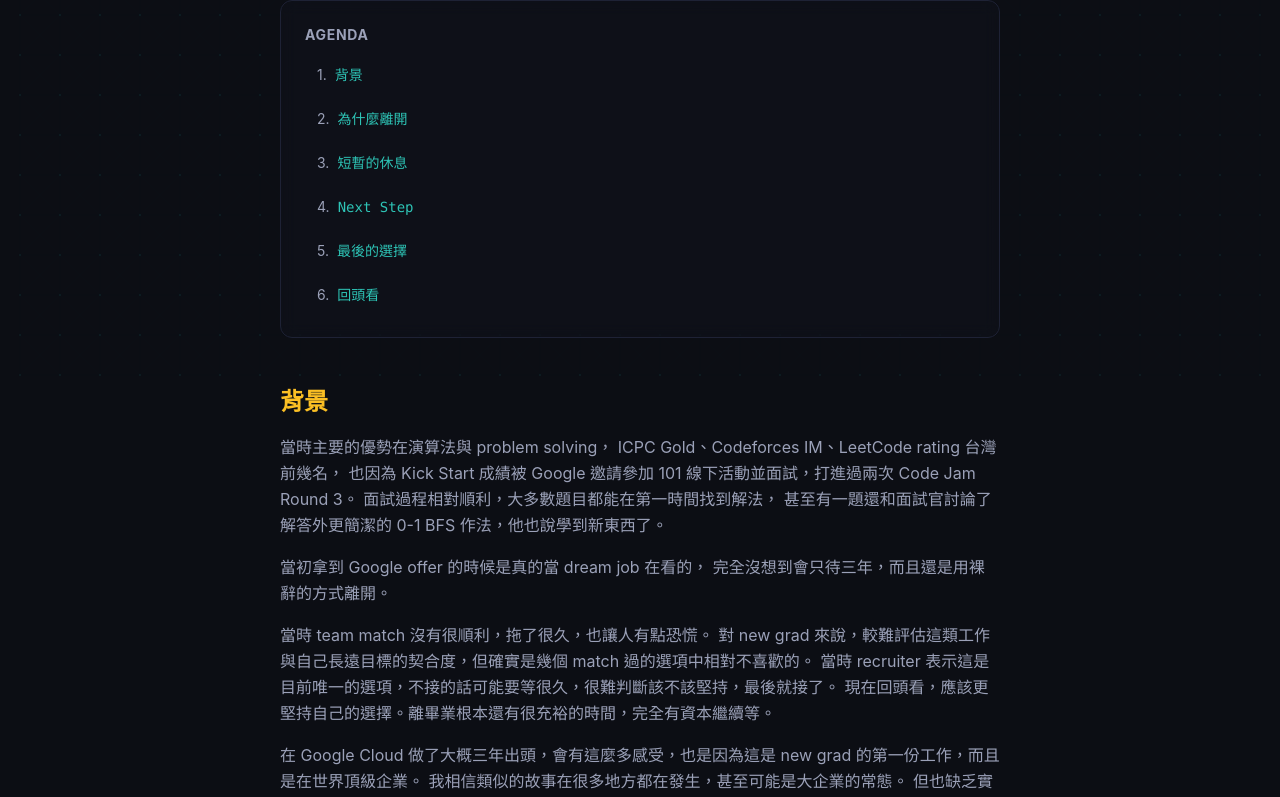
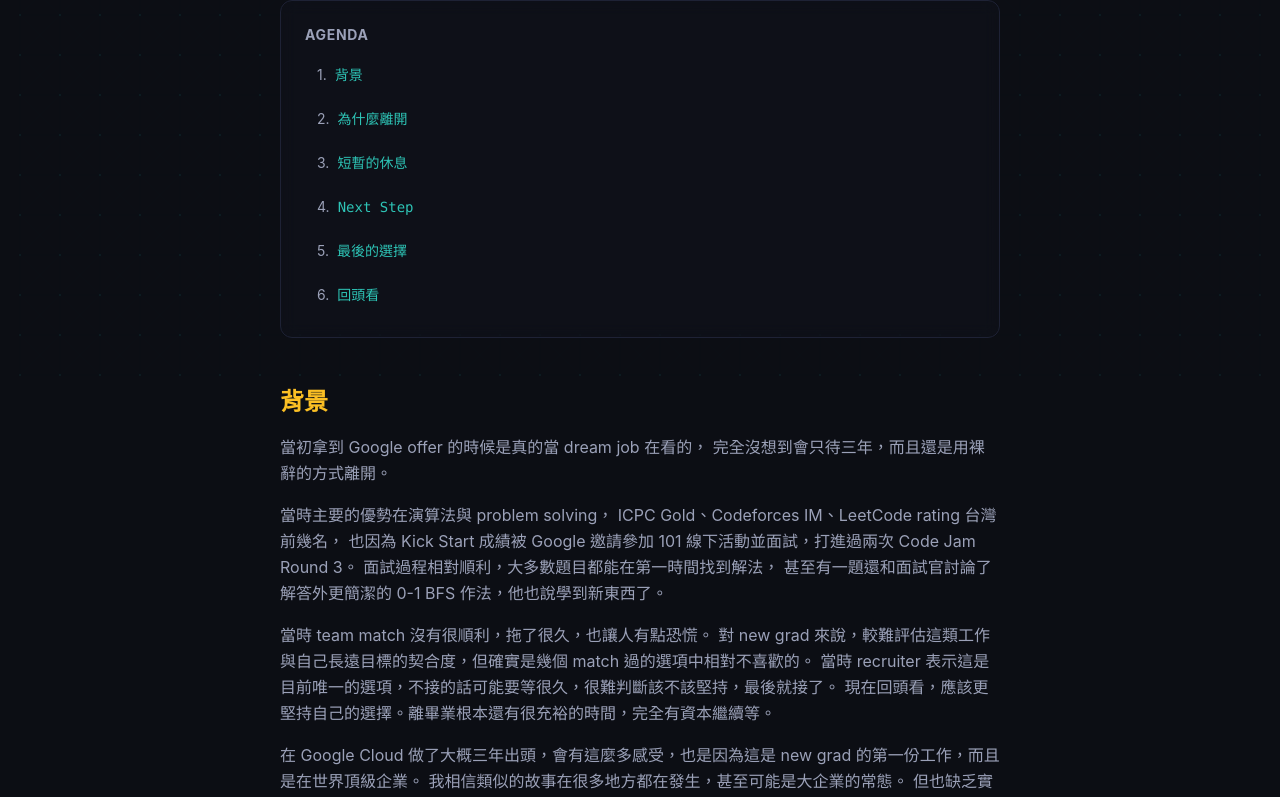
Before and after one commit to HanaYukii/hanayukii-site, a Next.js app: page /blog/leaving-google in a window 1280 px wide. Shown: the part 405-1202 px from the top of the page. Built offline with nearby package versions, Linux system fonts and the light colour scheme.

Commit message:
move dream job line to opening of background section

```diff
--- a/src/app/blog/leaving-google/page.tsx
+++ b/src/app/blog/leaving-google/page.tsx
@@ -88,15 +88,15 @@ export default function LeavingGoogle() {
           <Heading id="background">背景</Heading>
           <div className="space-y-4">
             <p>
+              當初拿到 Google offer 的時候是真的當 dream job 在看的，
+              完全沒想到會只待三年，而且還是用裸辭的方式離開。
+            </p>
+            <p>
               當時主要的優勢在演算法與 problem solving，
               ICPC Gold、Codeforces IM、LeetCode rating 台灣前幾名，
               也因為 Kick Start 成績被 Google 邀請參加 101 線下活動並面試，打進過兩次 Code Jam Round 3。
               面試過程相對順利，大多數題目都能在第一時間找到解法，
               甚至有一題還和面試官討論了解答外更簡潔的 0-1 BFS 作法，他也說學到新東西了。
-            </p>
-            <p>
-              當初拿到 Google offer 的時候是真的當 dream job 在看的，
-              完全沒想到會只待三年，而且還是用裸辭的方式離開。
             </p>
             <p>
               當時 team match 沒有很順利，拖了很久，也讓人有點恐慌。
```
